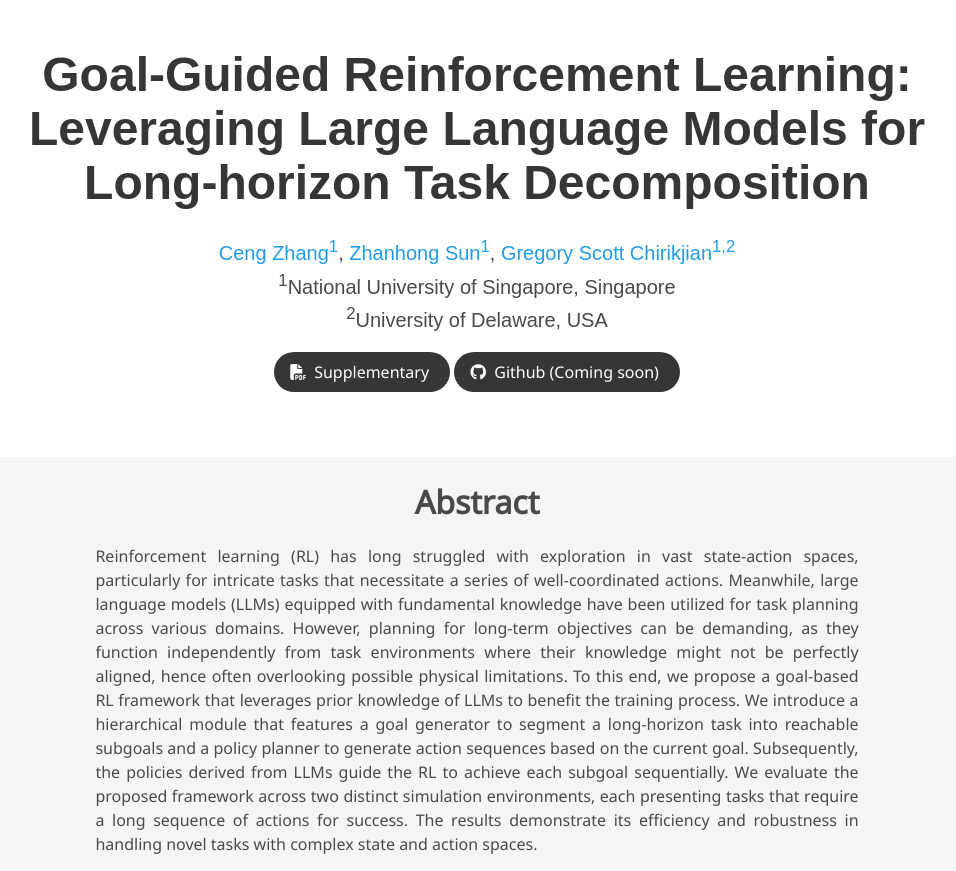
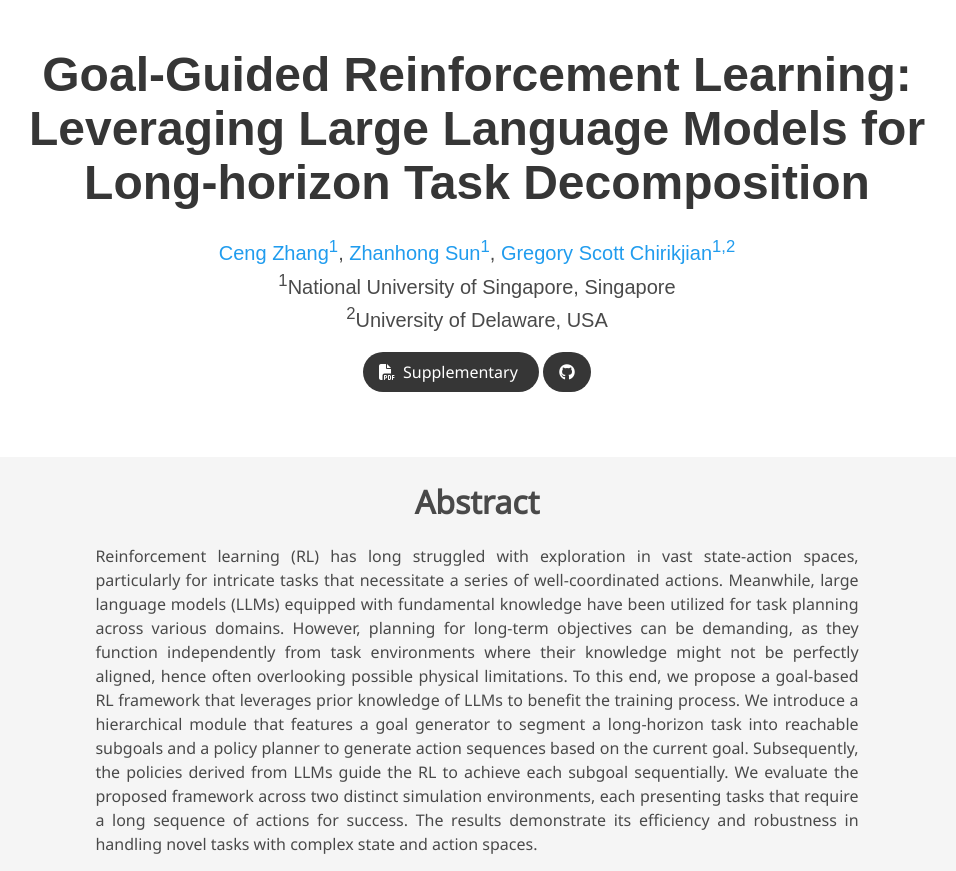
Before and after one commit to ChirikjianLab/G2RL-LM, a plain HTML site: page index.html in a window 1280 px wide. Shown: the top 871 px of the page, without its empty margins (163-1119 px from the left). Drawn offline with nearby package versions, Linux system fonts and the light colour scheme; some icons are missing; a web font is replaced by a local one.

Commit message:
Update index.html

```diff
--- a/index.html
+++ b/index.html
@@ -103,7 +103,7 @@
                     <span class="icon">
                       <i class="fab fa-github"></i>
                     </span>
-                    <span>Github (Coming soon)</span>
+<!--                     <span>Github (Coming soon)</span> -->
                   </a>
                 </span>
 
```
